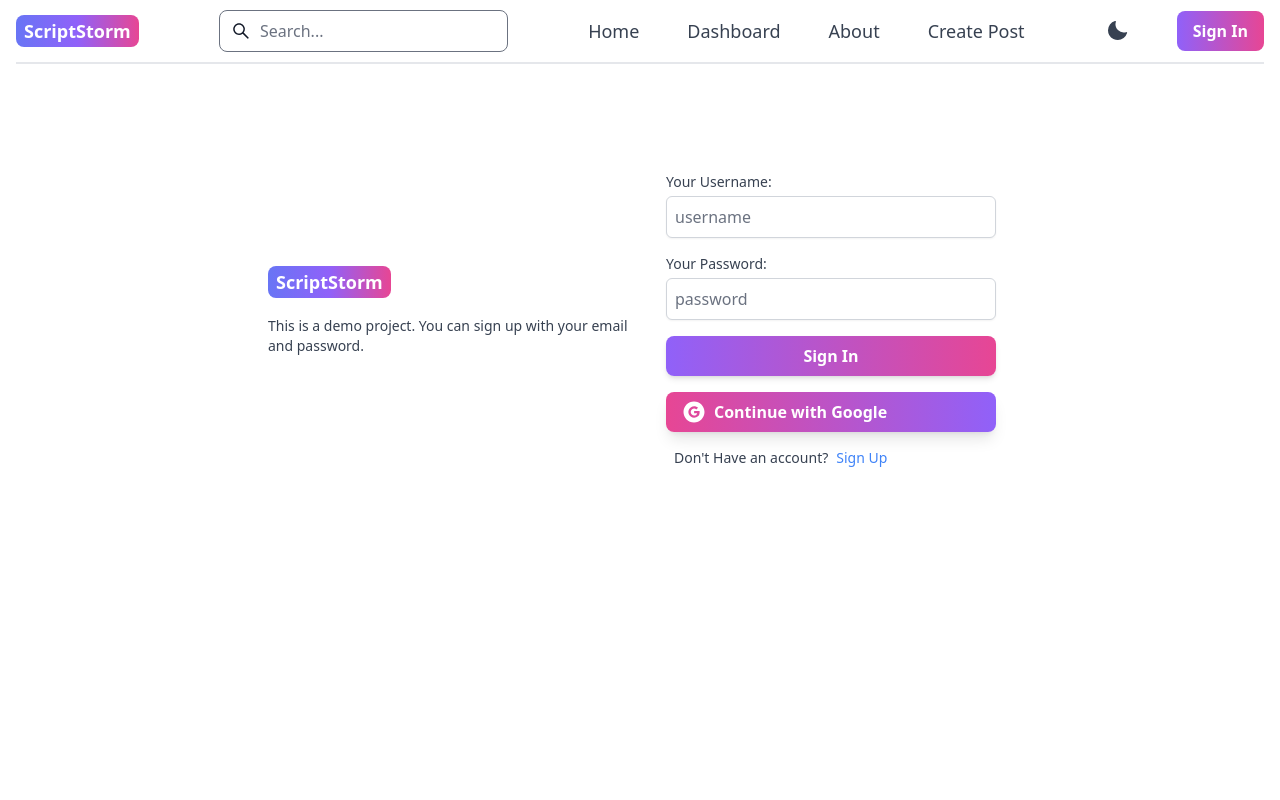
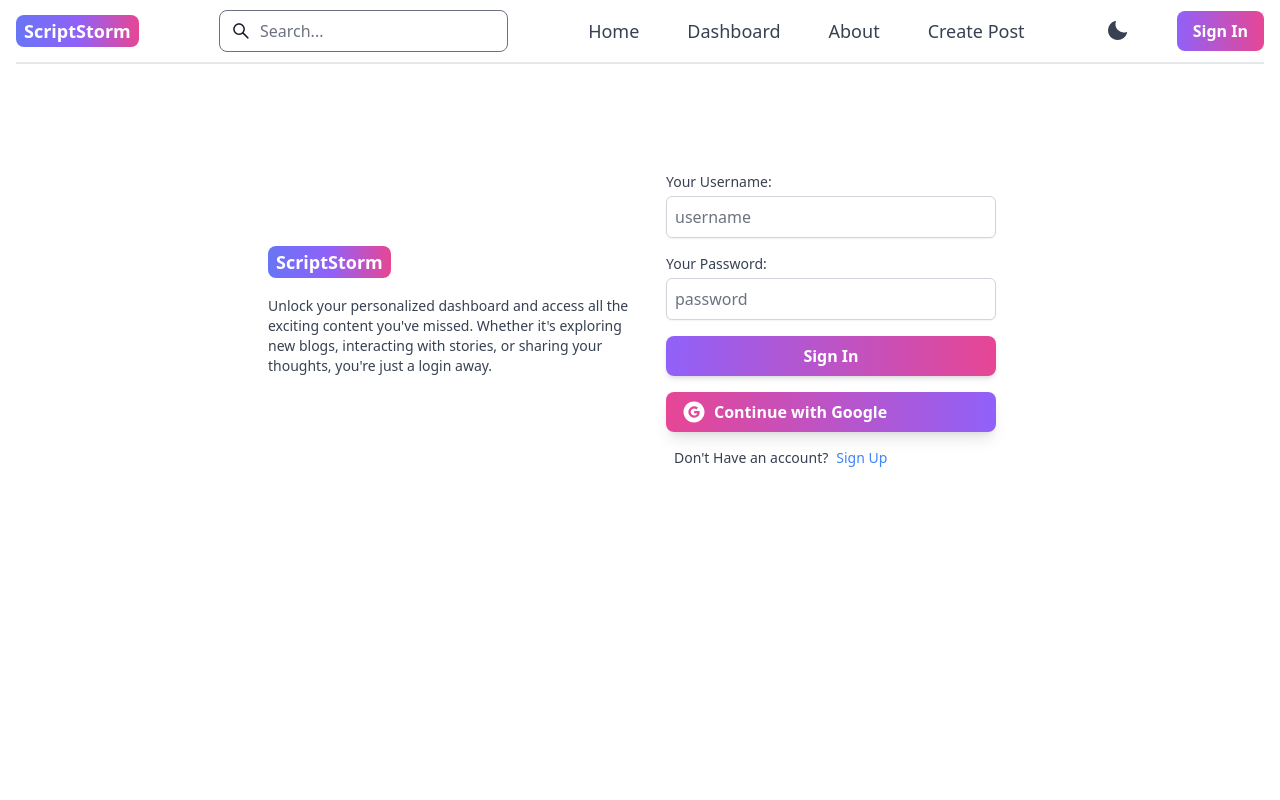
Before and after one commit to VISHALSHARMAVS/ScriptStorm1, a React (Vite) app in the folder frontend/: page /sign-in in a window 1280 px wide. Shown: the top 800 px of the page. Built offline with nearby package versions, Linux system fonts and the light colour scheme; no server answers.

Commit message:
edit content

```diff
--- a/frontend/src/pages/Signin.jsx
+++ b/frontend/src/pages/Signin.jsx
@@ -78,7 +78,7 @@ function Signin() {
                         </span>
                     </Link>
                     <p className="text-sm mt-5">
-                        This is a demo project. You can sign up with your email and password.
+                   {` Unlock your personalized dashboard and access all the exciting content you've missed. Whether it's exploring new blogs, interacting with stories, or sharing your thoughts, you're just a login away.`}
                     </p>
                 </div>
                 <div className="flex-1 h-full">
--- a/frontend/src/pages/Signup.jsx
+++ b/frontend/src/pages/Signup.jsx
@@ -82,7 +82,7 @@ function Signup() {
                         </span>
                     </Link>
                     <p className="text-sm mt-5">
-                        This is a demo project. You can sign up with your email and password.
+                    Dive into a world of creativity, stories, blogs, and more. Sign up today to start sharing your thoughts, reading engaging content, and connecting with fellow readers and writers.
                     </p>
                 </div>
                 <div className="flex-1">
```
